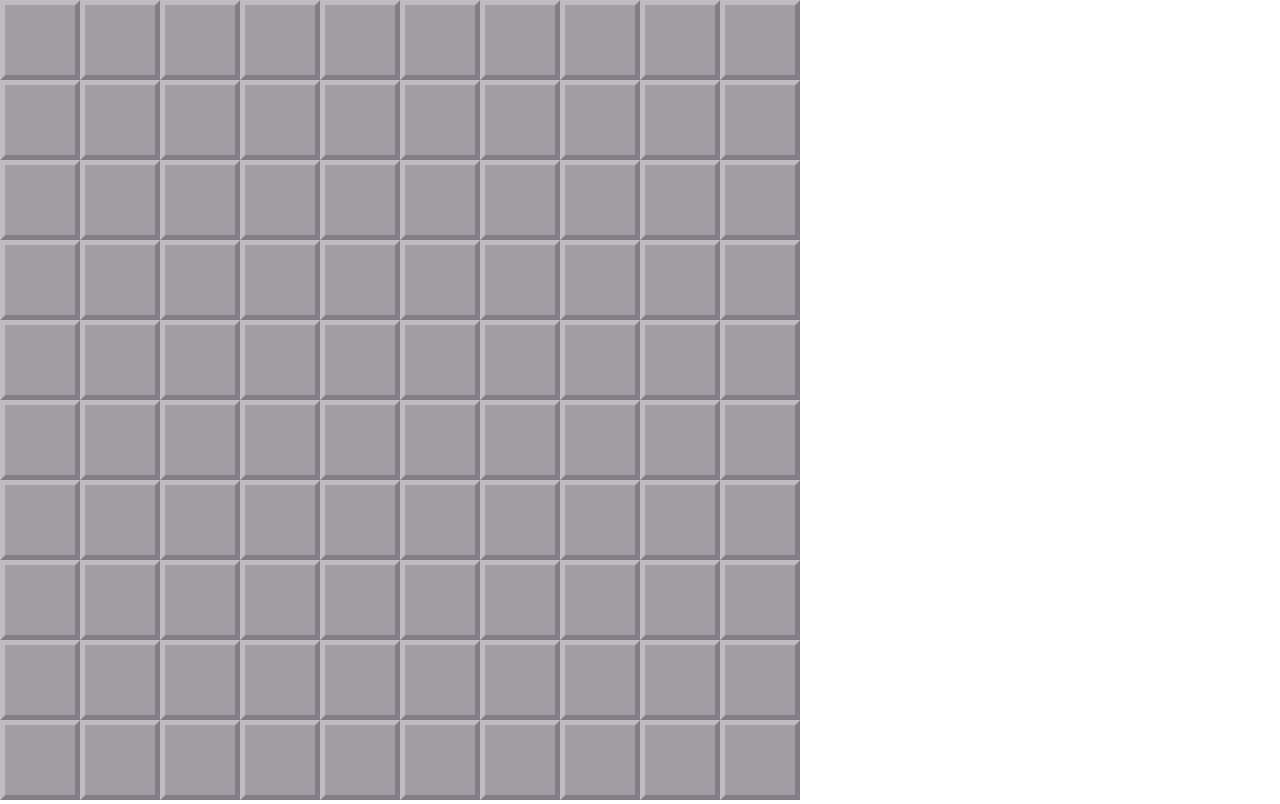
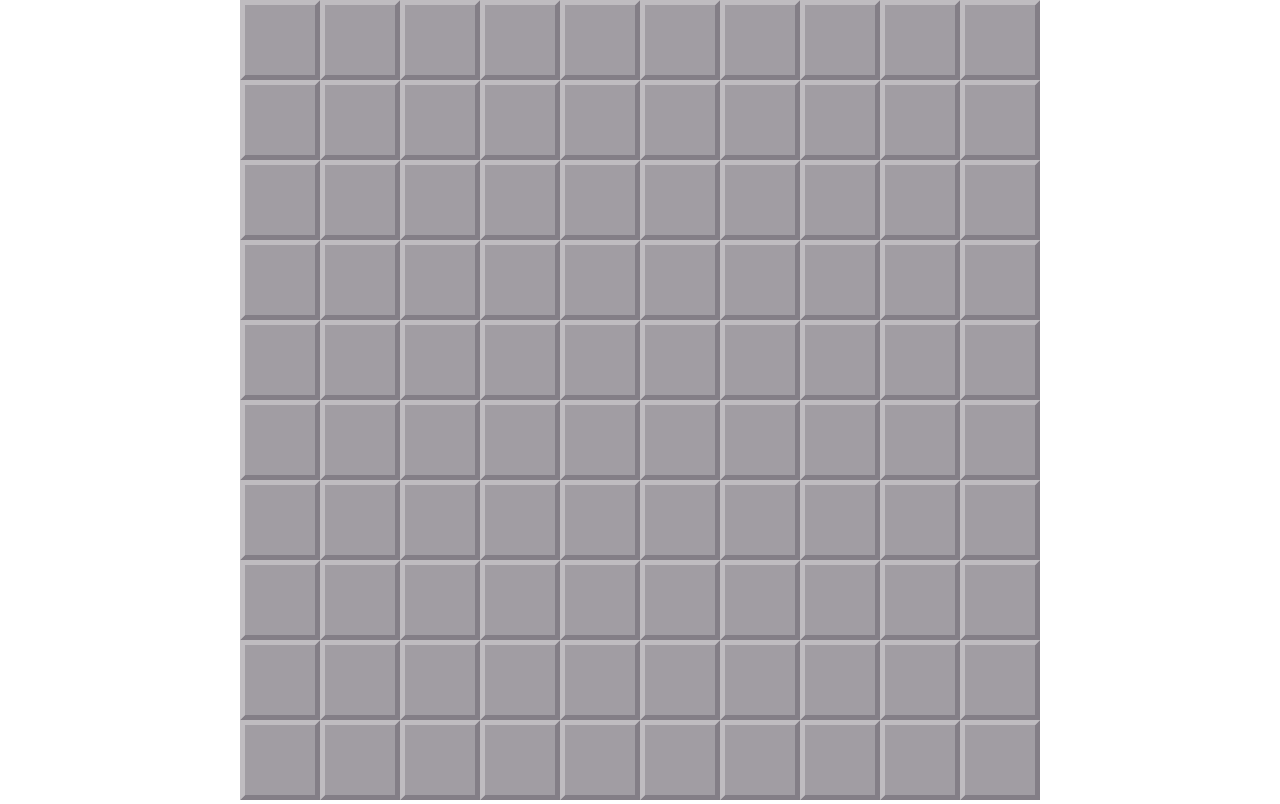
Before and after one commit to pmachata/madvac, a Vue app: page dist/index.html in a window 1280 px wide. Built offline with nearby package versions, Linux system fonts and the light colour scheme; what chai would draw is missing.

Commit message:
index: Center board horizontally on wide screen

```diff
--- a/dist/index.html
+++ b/dist/index.html
@@ -10,6 +10,13 @@
   <style>
     body {
         margin: 0;
+    }
+    div.app {
+        text-align: center;
+    }
+    div.board {
+        display: inline-block;
+        text-align: left;
     }
     div.row {
         display: table;
@@ -126,7 +133,7 @@
   </script>
 
   <body>
-    <div id="app" class="unselectable">
+    <div id="app" class="app unselectable">
       <app-board></app-board>
     </div>
   </body>
```
